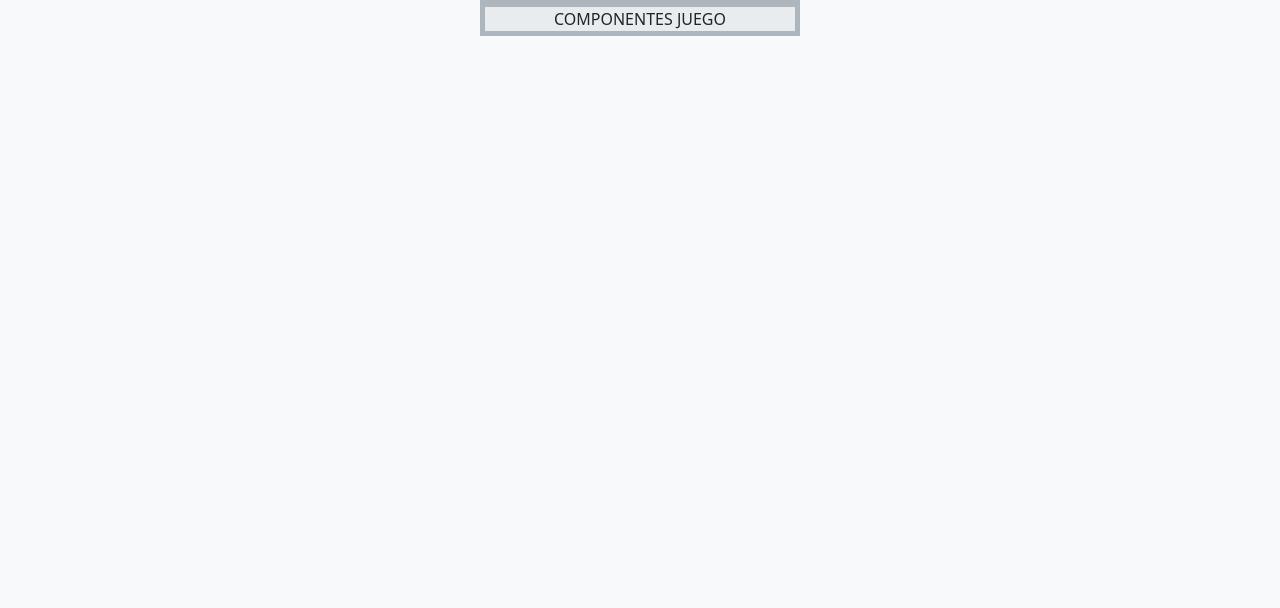
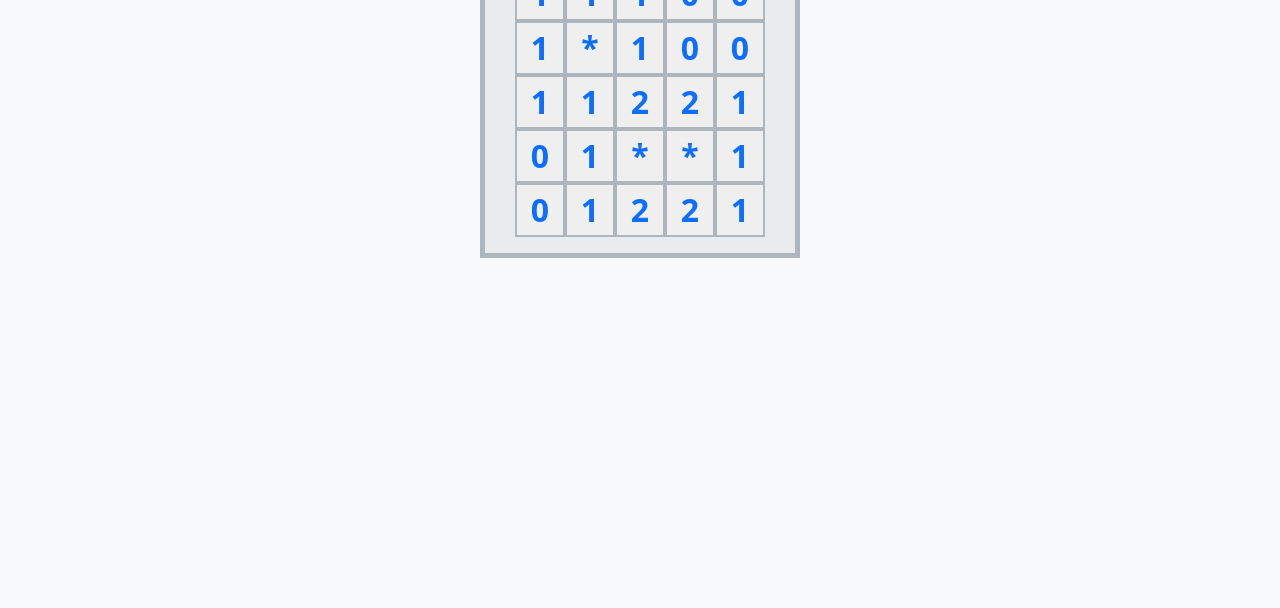
Before and after one commit to pacogomezarnal/buscaminasReact, a React app: page / in a window 1280 px wide. Shown: the part 192-800 px from the top of the page. Built offline with nearby package versions, Linux system fonts and the light colour scheme.

Commit message:
Tablero con grid

```diff
--- a/public/index.html
+++ b/public/index.html
@@ -11,13 +11,14 @@
         <div class="text-center">BUSCAMINAS</div>
     </header>
     <main class="mt-5">
-        <div id="app"></div>
         <div class="container w-25 text-center">
             <div class="row border border-5 border-dark-subtle bg-body-secondary">
                 <div class="col">COMPONENTES MARCADORES</div>
             </div>
             <div class="row border border-5 border-dark-subtle bg-body-secondary text-center ">
-                <div class="col">COMPONENTES JUEGO</div>
+                <div class="col">
+                    <div id="app"></div>
+                </div>
             </div>
         </div>
     </main>
--- /dev/null
+++ b/src/Celda.js
@@ -0,0 +1,9 @@
+import './estilos.css'
+
+export default function Celda({valor}){
+    return(
+        <button className="border border-2 border-dark-subtle fs-2 fw-bold text-primary" style={{width:50}}>
+            {valor}
+        </button>
+    );
+}
--- /dev/null
+++ b/src/Tablero.js
@@ -0,0 +1,47 @@
+import Celda from "./Celda";
+
+export default function Tablero(){
+    const valores=["1","1","1","0","0","1","*","1","0","0","1","1","2","2","1","0","1","*","*","1","0","1","2","2","1"];
+    const celdas = valores.map(valor =>
+        <div className="col-auto p-0"><Celda valor={valor}/></div>
+    );
+    return(
+        <div className="grid m-3">
+            <div className="row justify-content-center">
+                <div className="col-auto p-0"><Celda valor={valores[0]}/></div>
+                <div className="col-auto p-0"><Celda valor={valores[1]}/></div>
+                <div className="col-auto p-0"><Celda valor={valores[2]}/></div>
+                <div className="col-auto p-0"><Celda valor={valores[3]}/></div>
+                <div className="col-auto p-0"><Celda valor={valores[4]}/></div>
+            </div>
+            <div className="row justify-content-center">
+                <div className="col-auto p-0"><Celda valor={valores[5]}/></div>
+                <div className="col-auto p-0"><Celda valor={valores[6]}/></div>
+                <div className="col-auto p-0"><Celda valor={valores[7]}/></div>
+                <div className="col-auto p-0"><Celda valor={valores[8]}/></div>
+                <div className="col-auto p-0"><Celda valor={valores[9]}/></div>
+            </div>
+            <div className="row justify-content-center">
+                <div className="col-auto p-0"><Celda valor={valores[10]}/></div>
+                <div className="col-auto p-0"><Celda valor={valores[11]}/></div>
+                <div className="col-auto p-0"><Celda valor={valores[12]}/></div>
+                <div className="col-auto p-0"><Celda valor={valores[13]}/></div>
+                <div className="col-auto p-0"><Celda valor={valores[14]}/></div>
+            </div>
+            <div className="row justify-content-center">
+                <div className="col-auto p-0"><Celda valor={valores[15]}/></div>
+                <div className="col-auto p-0"><Celda valor={valores[16]}/></div>
+                <div className="col-auto p-0"><Celda valor={valores[17]}/></div>
+                <div className="col-auto p-0"><Celda valor={valores[18]}/></div>
+                <div className="col-auto p-0"><Celda valor={valores[19]}/></div>
+            </div>
+            <div className="row justify-content-center">
+                <div className="col-auto p-0"><Celda valor={valores[20]}/></div>
+                <div className="col-auto p-0"><Celda valor={valores[21]}/></div>
+                <div className="col-auto p-0"><Celda valor={valores[22]}/></div>
+                <div className="col-auto p-0"><Celda valor={valores[23]}/></div>
+                <div className="col-auto p-0"><Celda valor={valores[24]}/></div>
+            </div>
+        </div>
+    );
+}
--- a/src/index.js
+++ b/src/index.js
@@ -1,5 +1,10 @@
 import { createRoot } from 'react-dom/client';
+
+//Componentes
+import Tablero from './Tablero';
 
 // Render your React component instead
 const root = createRoot(document.getElementById('app'));
-root.render(<h1>Hello, world</h1>);
+root.render(
+   <Tablero/>
+);
```
Also changed, not shown: src/App.js (deleted), src/estilos.css (added).
